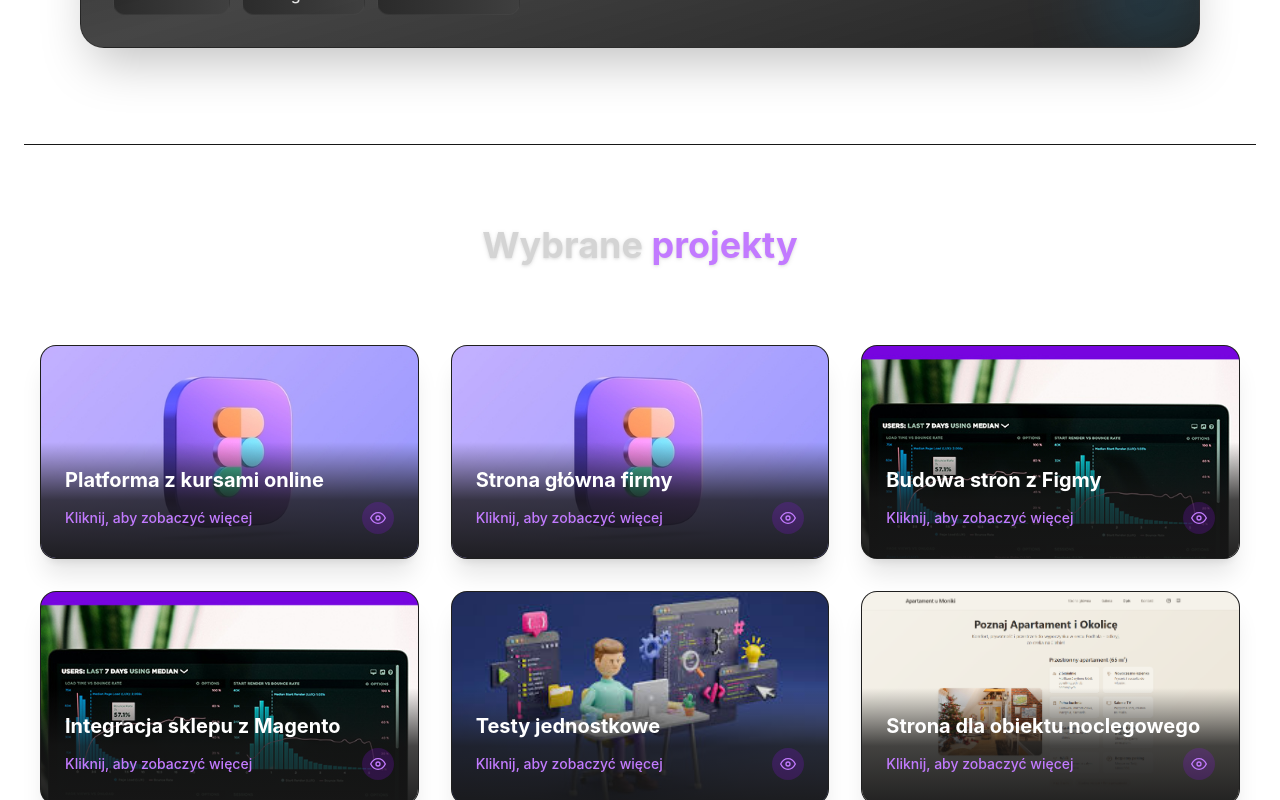
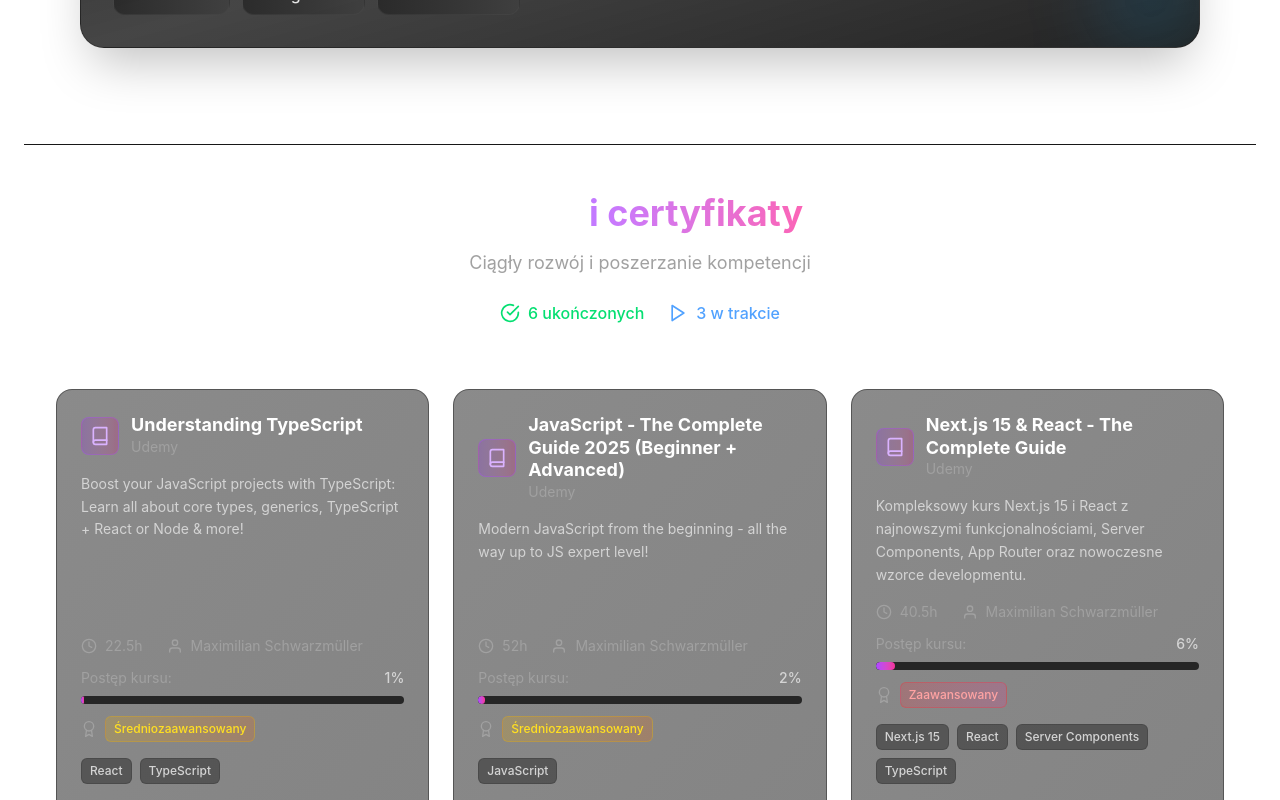
Before and after one commit to szymszaj/Portfolio, a React (Vite) app in the folder react-portfolio/: page / in a window 1280 px wide. Shown: the part 2932-3732 px from the top of the page. Built offline with nearby package versions, Linux system fonts and the light colour scheme.

Commit message:
feat: enable About component in App and comment out Projects component

```diff
--- a/react-portfolio/src/App.jsx
+++ b/react-portfolio/src/App.jsx
@@ -2,6 +2,7 @@ import { lazy, Suspense } from "react";
 import Hero from "./components/Hero";
 import Navbar from "./components/Navbar";
 import InteractiveBackground from "./components/InteractiveBackground";
+import About from "./components/About";
 
 const Technologies = lazy(() => import("./components/Technologies"));
 const Experience = lazy(() => import("./components/Experience"));
@@ -31,7 +32,7 @@ const App = () => {
         <Suspense fallback={<LoadingSpinner />}>
           <Technologies />
           <Experience />
-          <Projects />
+          {/* <Projects /> */}
           <Courses />
           <Contact />
         </Suspense>
```
